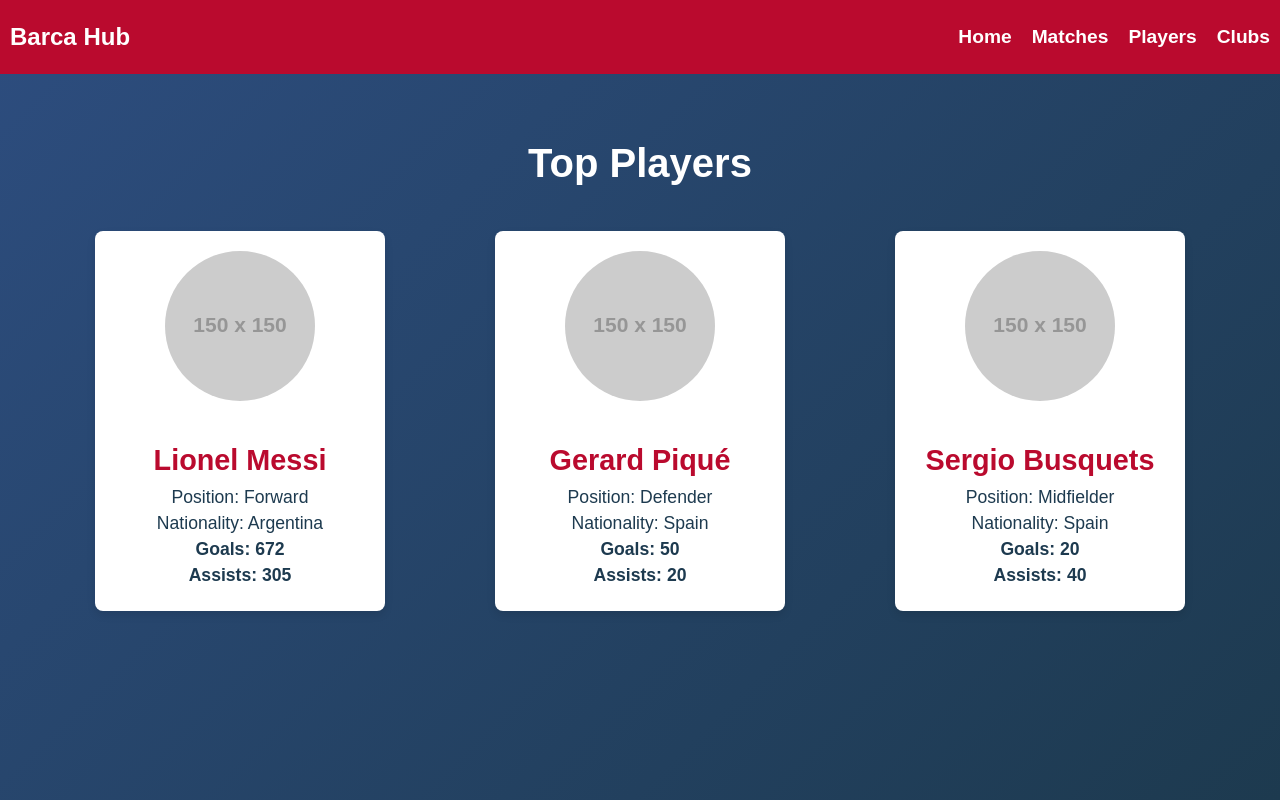
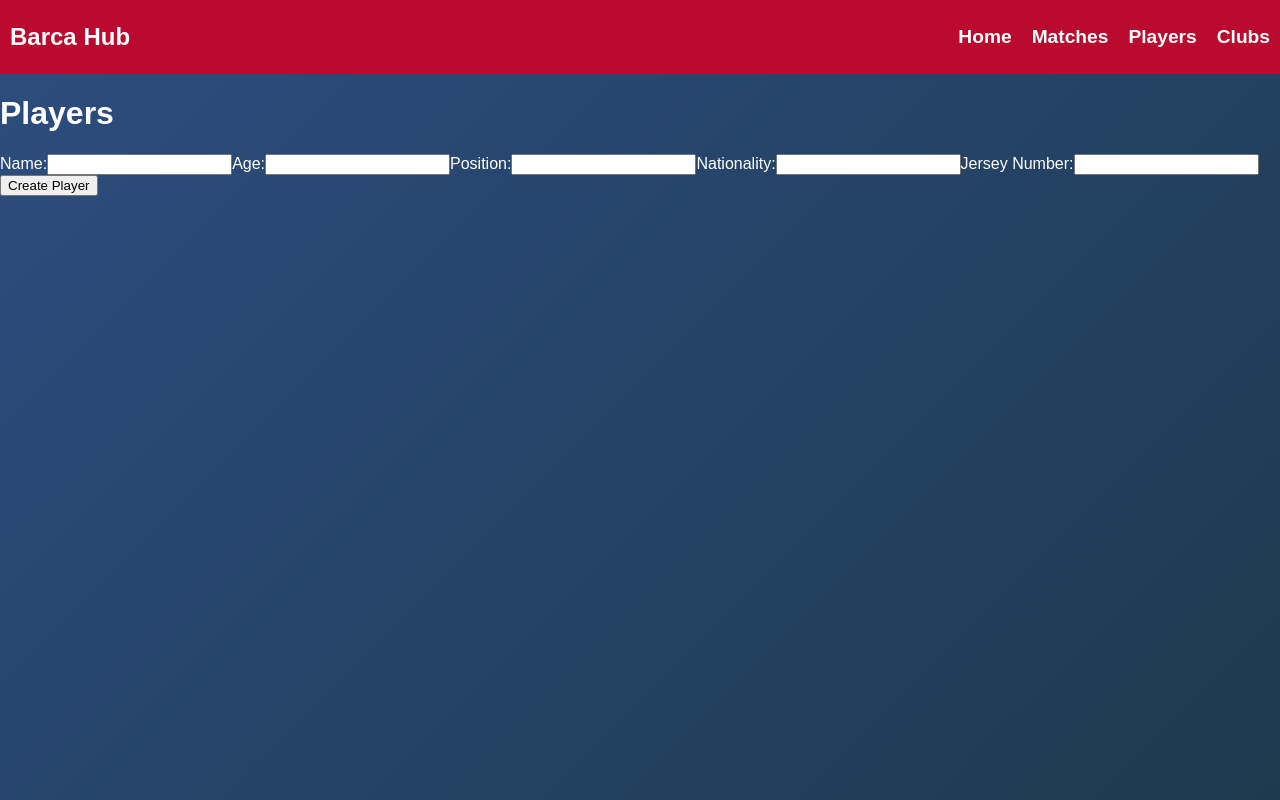
Before and after one commit to LavinduWelikala/BarcaHub-frontend, a React (Create React App) app: page /players in a window 1280 px wide. Built offline with nearby package versions, Linux system fonts and the light colour scheme.

Commit message:
player.js updated

```diff
--- a/src/components/Players.js
+++ b/src/components/Players.js
@@ -1,53 +1,80 @@
-import React from 'react';
+import { useState } from "react";
+import axios from "axios";
 
-const Players = () => {
-  // Sample player data
-  const players = [
-    {
-      name: 'Lionel Messi',
-      position: 'Forward',
-      nationality: 'Argentina',
-      image: 'https://via.placeholder.com/150?text=Messi',
-      goals: 672,
-      assists: 305,
-    },
-    {
-      name: 'Gerard Piqué',
-      position: 'Defender',
-      nationality: 'Spain',
-      image: 'https://via.placeholder.com/150?text=Piqué',
-      goals: 50,
-      assists: 20,
-    },
-    {
-      name: 'Sergio Busquets',
-      position: 'Midfielder',
-      nationality: 'Spain',
-      image: 'https://via.placeholder.com/150?text=Busquets',
-      goals: 20,
-      assists: 40,
-    },
-  ];
+const Player = () => {
+  const [formData, setFormData] = useState({
+    name: "",
+    age: "",
+    position: "",
+    nationality: "",
+    jerseyNumber: "",
+
+  });
+
+  const [message, setMessage] = useState("");
+
+  const handleChange = (e) => {
+    const { name, value } = e.target;
+    setFormData((prevData) => ({
+      ...prevData,
+      [name]: value,
+    }));
+  };
+
+  const handleSubmit = async (e) => {
+    e.preventDefault();
+
+    try {
+      const response = await axios.post("http://localhost:8080/players", formData);
+      setMessage("Player created successfully!");
+      setFormData({
+        name: "",
+        age: "",
+        position: "",
+        nationality: "",
+        jerseyNumber: "",
+
+      });
+
+
+    } catch (error) {
+      if (error.response && error.response.data) {
+        setMessage(error.response.data.message || "Error creating Player.");
+      } else {
+        setMessage("Error connecting to the server");
+      }
+    }
+  };
 
   return (
-    <div className="players">
-      <h1>Top Players</h1>
-      <div className="player-cards">
-        {players.map((player, index) => (
-          <div key={index} className="player-card">
-            <img src={player.image} alt={player.name} />
-            <h2>{player.name}</h2>
-            <p>Position: {player.position}</p>
-            <p>Nationality: {player.nationality}</p>
-            <div className="stats">
-              <p>Goals: {player.goals}</p>
-              <p>Assists: {player.assists}</p>
-            </div>
-          </div>
-        ))}
-      </div>
+    <div>
+      <h1>Players</h1>
+      <form onSubmit={handleSubmit}>
+        <label>
+          Name:
+          <input type="text" name="name" value={formData.name} onChange={handleChange} />
+        </label>
+        <label>
+          Age:
+          <input type="number" name="age" value={formData.age} onChange={handleChange} />
+        </label>
+        <label>
+          Position:
+          <input type="text" name="position" value={formData.position} onChange={handleChange} />
+        </label>
+        <label>
+          Nationality:
+          <input type="text" name="nationality" value={formData.nationality} onChange={handleChange} />
+        </label>
+        <label>
+          Jersey Number:
+          <input type="text" name="jerseyNumber" value={formData.jerseyNumber} onChange={handleChange} />
+        </label>
+        <button type="submit">Create Player</button>
+      </form>
+      <p>{message}</p>
     </div>
   );
 };
 
-export default Players;
+export default Player;
```
